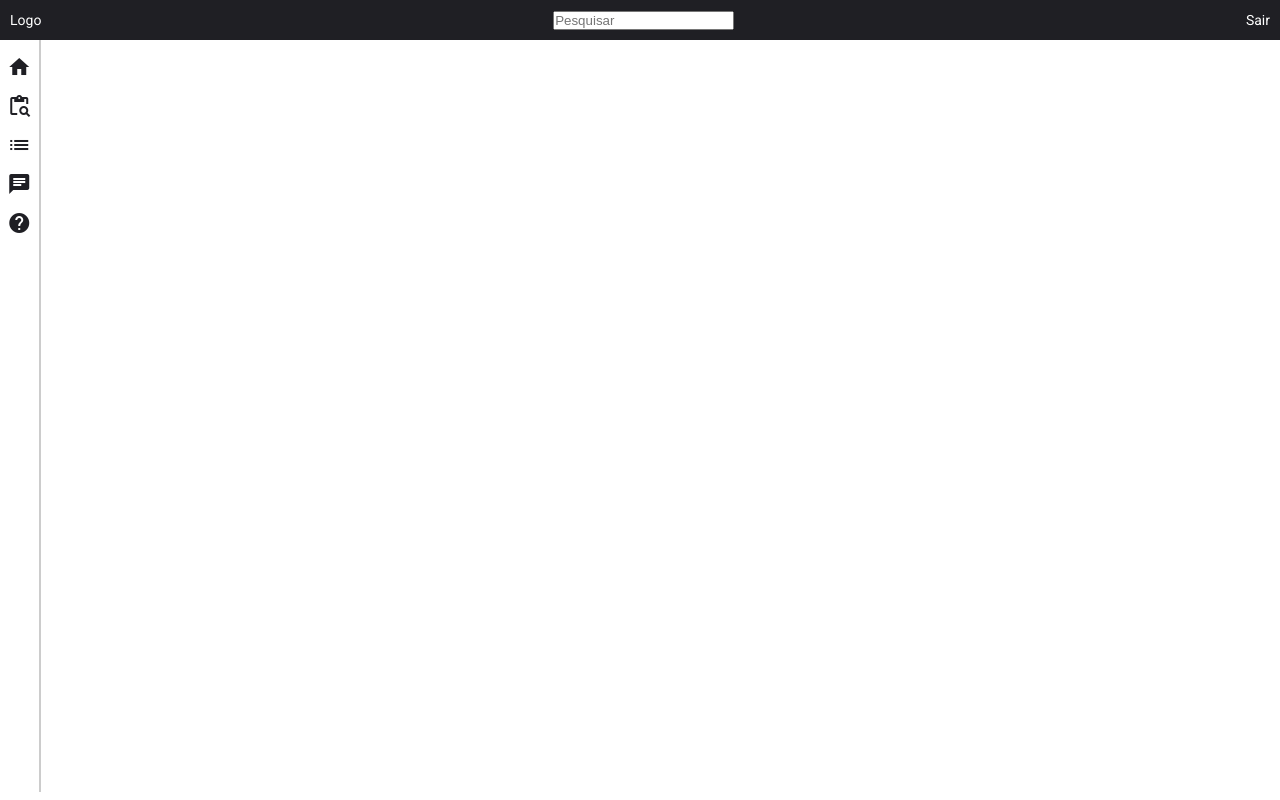
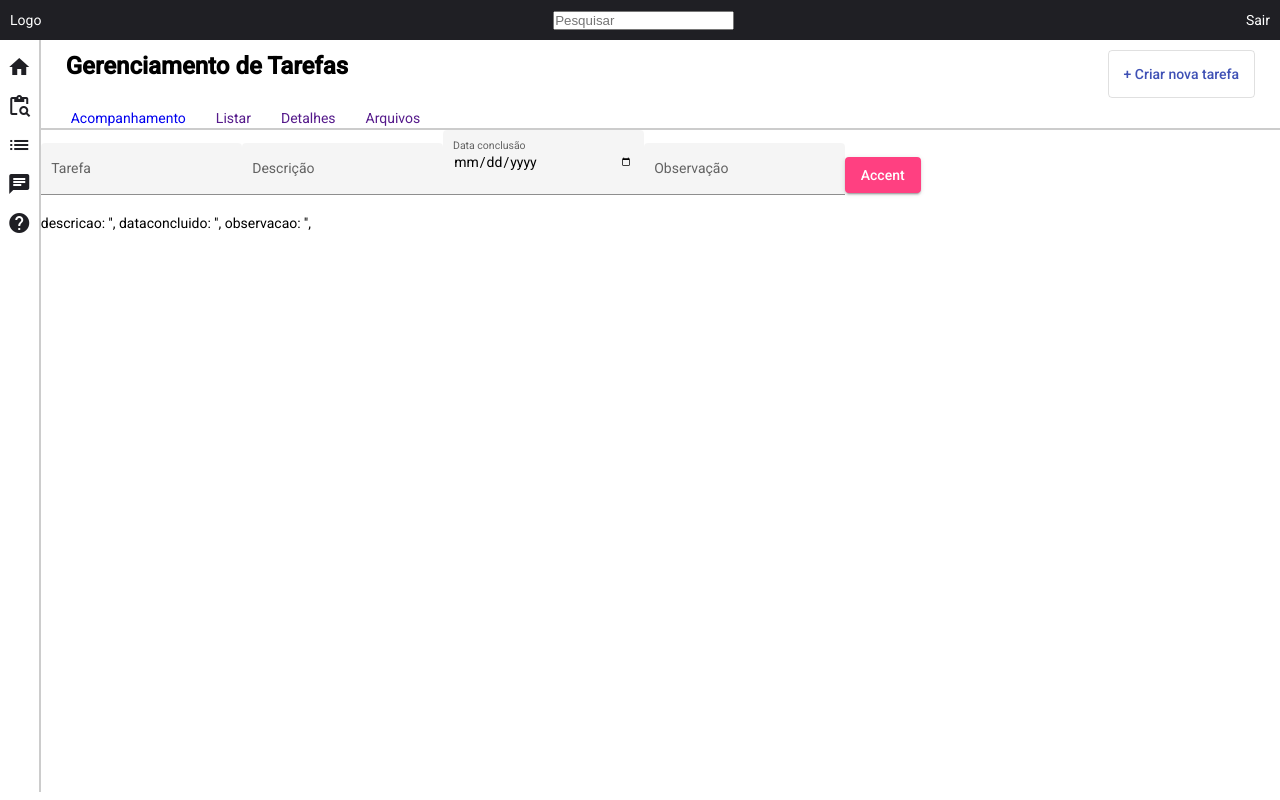
Before and after one commit to Emm4nuell/gerenciamentotarefa-angular, an Angular app: page /criartarefa in a window 1280 px wide. Before the commit this address led to /. Built offline with nearby package versions, Linux system fonts and the light colour scheme.

Commit message:
Criado o componente Create-tarefa

```diff
--- a/src/app/app-routing.module.ts
+++ b/src/app/app-routing.module.ts
@@ -2,10 +2,12 @@ import { NgModule } from '@angular/core';
 import { RouterModule, Routes } from '@angular/router';
 import { SectionComponent } from './components/section/section.component';
 import { TarefaComponent } from './components/gerenciamento/tarefa/tarefa.component';
+import { CreateTarefaComponent } from './components/tarefa/create-tarefa/create-tarefa.component';
 
 const routes: Routes = [
   {path: '', component: SectionComponent, children: [
-    {path: '', component: TarefaComponent}
+    {path: '', component: TarefaComponent},
+    {path: 'criartarefa', component: CreateTarefaComponent}
   ]}
 ];
 
--- a/src/app/components/section/section.component.ts
+++ b/src/app/components/section/section.component.ts
@@ -1,4 +1,5 @@
 import { Component, OnInit } from '@angular/core';
+import { Router } from '@angular/router';
 
 @Component({
   selector: 'app-section',
@@ -7,9 +8,10 @@ import { Component, OnInit } from '@angular/core';
 })
 export class SectionComponent implements OnInit {
 
-  constructor() { }
+  constructor(private router: Router) { }
 
   ngOnInit(): void {
+    this.router.navigate(['/criartarefa'])
   }
 
 }
--- /dev/null
+++ b/src/app/components/tarefa/create-tarefa/create-tarefa.component.html
@@ -0,0 +1,28 @@
+<div class="container">
+    <form action="">
+        <mat-form-field class="example-full-width" appearance="fill">
+            <mat-label>Tarefa</mat-label>
+            <input type="text" matInput placeholder="Ex. Tarefa">
+          </mat-form-field>
+
+          <mat-form-field class="example-full-width" appearance="fill">
+            <mat-label>Descrição</mat-label>
+            <input type="text" matInput placeholder="Ex. Tarefa">
+          </mat-form-field>
+
+          <mat-form-field class="example-full-width" appearance="fill">
+            <mat-label>Data conclusão</mat-label>
+            <input type="date" matInput placeholder="Ex. Tarefa">
+          </mat-form-field>
+
+          <mat-form-field class="example-full-width" appearance="fill">
+            <mat-label>Observação</mat-label>
+            <input type="text" matInput placeholder="Ex. Tarefa">
+          </mat-form-field>
+  <button mat-raised-button color="accent">Accent</button>
+    </form>
+
+    descricao: '',
+    dataconcluido: '',
+    observacao: '',
+</div>
--- /dev/null
+++ b/src/app/components/tarefa/create-tarefa/create-tarefa.component.ts
@@ -0,0 +1,30 @@
+import { Component, OnInit } from '@angular/core';
+import { Tarefa } from 'src/app/interfaces/tarefa';
+
+@Component({
+  selector: 'app-create-tarefa',
+  templateUrl: './create-tarefa.component.html',
+  styleUrls: ['./create-tarefa.component.css']
+})
+export class CreateTarefaComponent implements OnInit {
+
+  tarefa: Tarefa = {
+    id: '',
+    nometarefa: '',
+    descricao: '',
+    datacriacao: '',
+    datarecebimento: '',
+    dataconcluido: '',
+    observacao: '',
+    status: '',
+    usuario: {
+      id: '1'
+    }
+  }
+
+  constructor() { }
+
+  ngOnInit(): void {
+  }
+
+}
```
Also changed, not shown: src/app/app.module.ts (+6 -4 lines), src/app/components/gerenciamento/tarefa/tarefa.component.ts (line endings or trailing spaces), src/app/components/tarefa/create-tarefa/create-tarefa.component.css (added).
